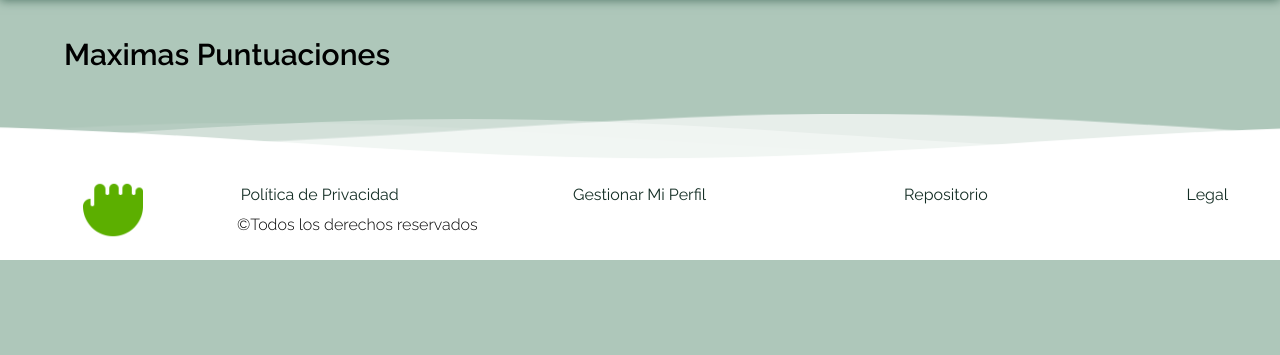
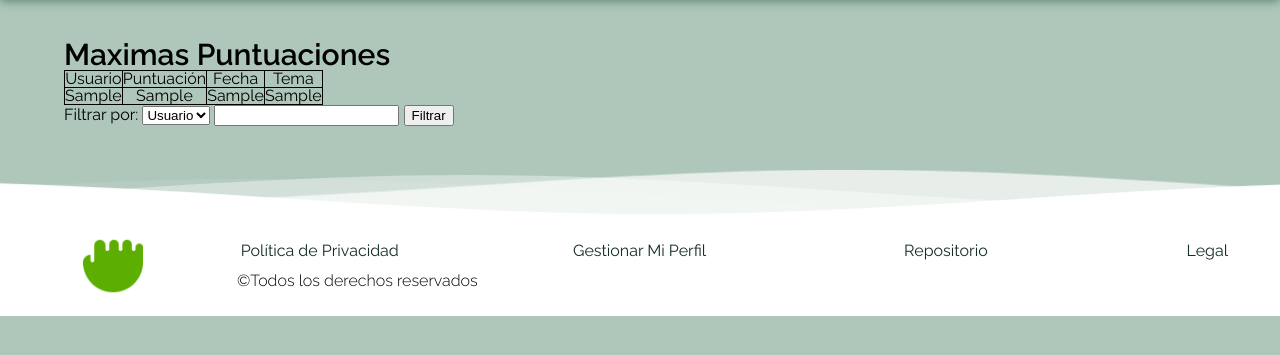
Before and after one commit to aletbm/Proyecto_UTN_Capgemini, a Django app: template scoring/templates/scoring.html in a window 1280 px wide. Shown: the part 60-415 px from the top of the page. Run offline with Django 3.2, Linux system fonts and the light colour scheme; the template is opened without the code that fills it: most values are stand-ins (such as "Sample title", 1, 10 or a date in 2020).

Commit message:
Agrego funcion para filtar en seccion puntuaciones
filtra por usuario o por tema

```diff
--- a/scoring/models.py
+++ b/scoring/models.py
@@ -2,7 +2,7 @@ from django.db import models
 
 # Create your models here.
 
-class Puntuaciones(models.Model):
+class FilaPuntuaciones(models.Model):
     nombre = models.CharField(max_length=45)
     puntuacion_max = models.IntegerField()
     fecha = models.DateField()
--- a/scoring/templates/scoring.html
+++ b/scoring/templates/scoring.html
@@ -13,8 +13,37 @@
          <div class="title-line"></div>
       </div>
 
-      <div class="table">
+      <div>
+         <table class="table">
+            <tr>
+               <th class="fila-titulo">Usuario</th>
+               <th class="fila-titulo">Puntuación</th>
+               <th class="fila-titulo">Fecha</th>
+               <th class="fila-titulo">Tema</th>
+            </tr>
+            {% for fila in tabla %}
+            <tr>
+               <td class="fila-puntuacion">{{ fila.0 }}</td>
+               <td class="fila-puntuacion">{{ fila.1 }}</td>
+               <td class="fila-puntuacion">{{ fila.2 }}</td>
+               <td class="fila-puntuacion">{{ fila.3 }}</td>
+            </tr>
+            {% endfor %}
+         </table>
+      </div>
 
+      <div>
+         <form action="filter" method="get">
+            <fieldset>
+               <label>Filtrar por:</label>
+               <select name="filter">
+                  <option value="user">Usuario</option>
+                  <option value="tema">Tema</option>
+              </select>
+              <input type="text" name="text">
+              <input type="submit" value="Filtrar">
+            </fieldset>
+         </form>
       </div>
    </section>
 {% endblock %}
--- a/scoring/urls.py
+++ b/scoring/urls.py
@@ -3,4 +3,5 @@ from scoring import views
 
 urlpatterns = [
     path("", views.index),
+    path("filter",views.filter)
 ]
--- a/static/scoring/css/scoring.css
+++ b/static/scoring/css/scoring.css
@@ -0,0 +1,14 @@
+.fila-titulo{
+    border: 1px solid black;
+    text-align: center;
+}
+
+.fila-puntuacion{
+    border: 1px solid black;
+    text-align: center;
+}
+
+.table{
+    border: 1px solid black;
+    border-collapse: collapse;
+}
```
Also changed, not shown: proyecto_final/models.py (+31 -5 lines), scoring/views.py (+11 -2 lines).
